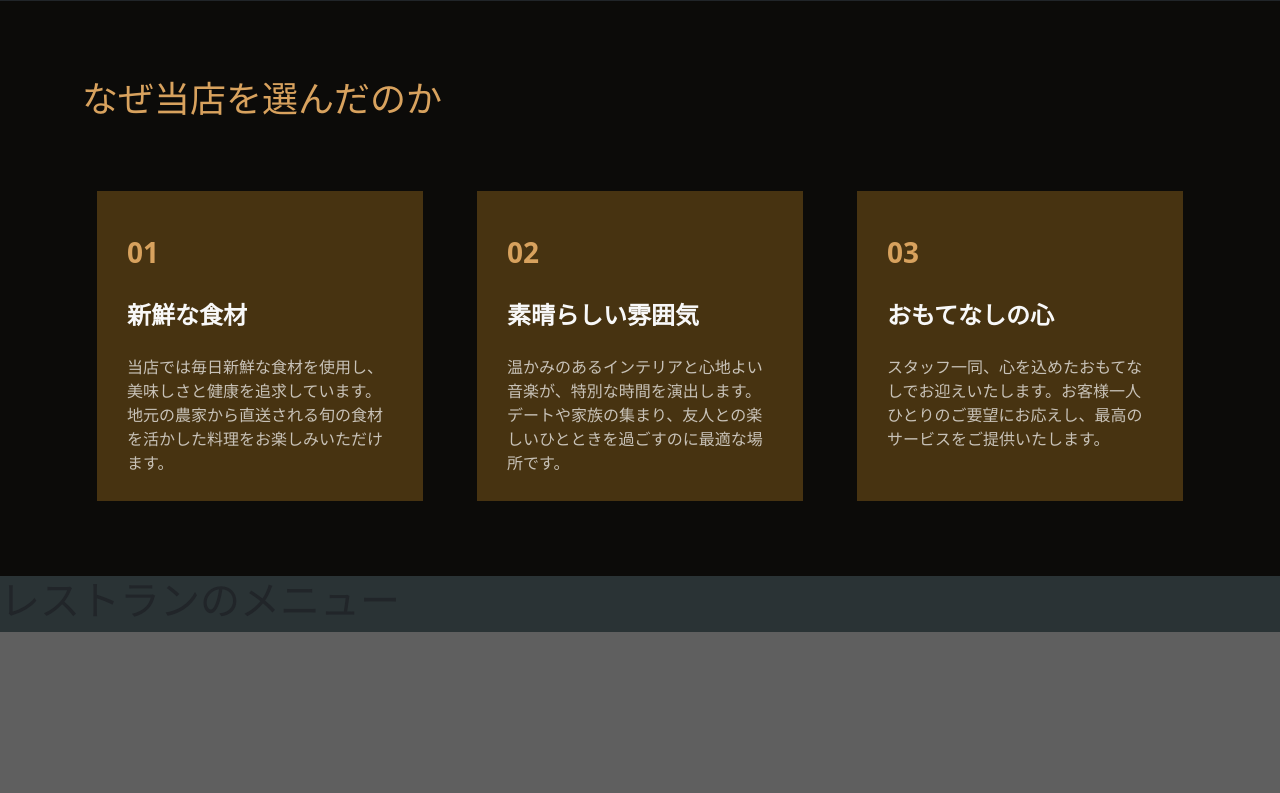
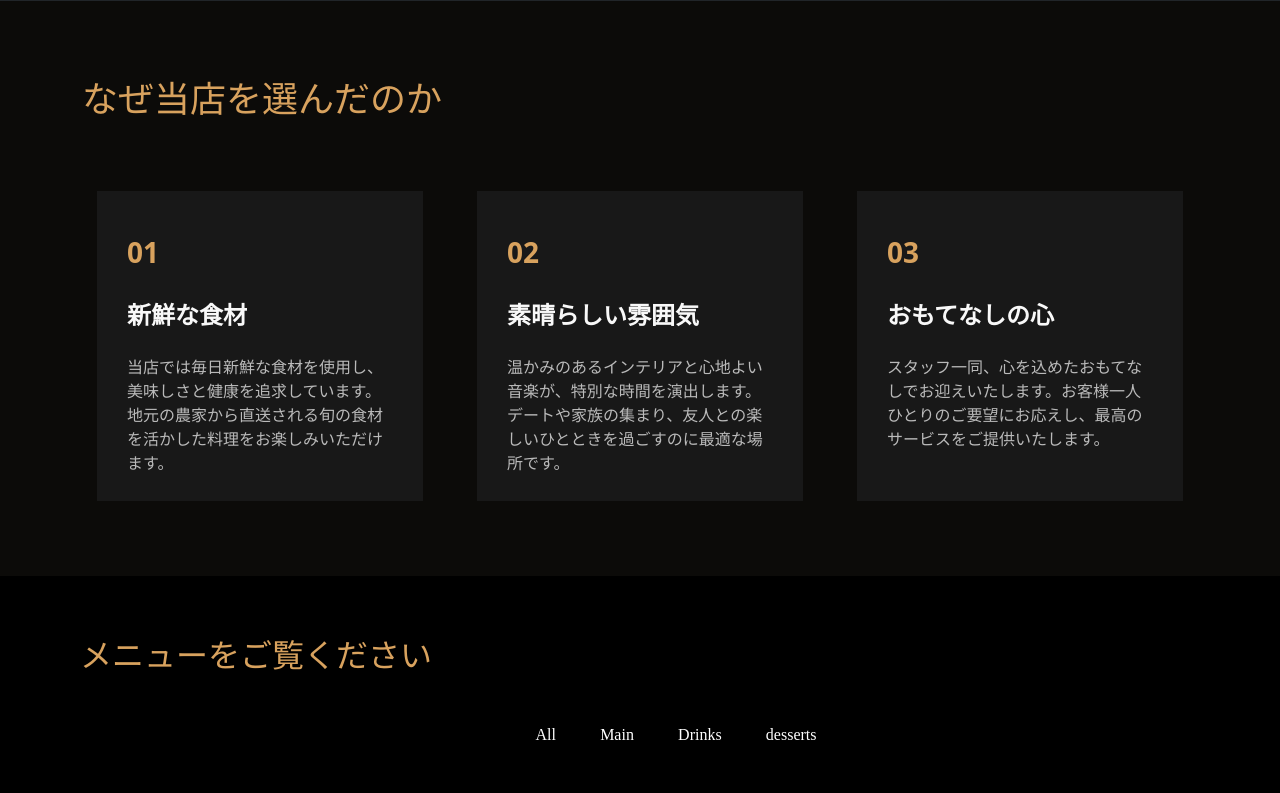
Before and after one commit to bardack134/restaurant-menu, a PHP site: page / in a window 1280 px wide. Shown: the part 1609-2402 px from the top of the page. Before the commit the page ends 2241 px from the top, so only its background shows below. Run offline with PHP 8.4, Linux system fonts and the light colour scheme.

Commit message:
creating menu script

```diff
--- a/index.html
+++ b/index.html
@@ -162,13 +162,24 @@
         </section>
 
         <!-- ------------------------------------- -->
-        <section id="menu" >
-            <h1>レストランのメニュー</h1>
-            <!-- buttons -->
-            <div class="container">
+        <section id="menu" class="" >
+            <div class="myContainer-menu">
+                <h2 class="gold-text">メニューをご覧ください</h2>
+                <!-- btn-container -->
+                <div class="white-text menu-nav-bar" >
+                    <ul >
+                        <li class="nav-item ">All</li>
+                        <li class="nav-item">Main</li>
+                        <li class="nav-item">Drinks</li>
+                        <li class="nav-item">desserts</li>
+                    </ul>
+                </div>
+                <!-- menu items -->
+                 <div>
 
+                 </div>
+            </div>
 
-            </div>
         </section>
 
 
--- a/scripts.js
+++ b/scripts.js
@@ -56,3 +56,21 @@ function NoShowModal() {
     // document.getElementsByTagName('video')[0].pause()
     document.getElementById('myVideo').pause()
     }
+
+
+// nav-items
+//script.js
+document.addEventListener('DOMContentLoaded',
+    function () {
+        const navItems = document
+            .querySelectorAll('.nav-item');
+
+        navItems.forEach(item => {
+            item.addEventListener('click',
+                function () {
+                    navItems.forEach(navItem => navItem
+                        .classList.remove('active'));
+                    this.classList.add('active');
+                });
+        });
+    });
--- a/styles.css
+++ b/styles.css
@@ -3,6 +3,7 @@ li a:hover {
     color: #D8A25E !important;
 
 }
+
 /* FINISH  NAV BAR */
 /* ---------------------------------------------------------------------------------- */
 
@@ -14,12 +15,13 @@ li a:hover {
     background-color: #2A3335;
 }
 
-h2,
+
 h3,
 h5,
 h6 {
     color: white !important;
 }
+
 /* END BODY  */
 /* ---------------------------------------------------------------------------------- */
 
@@ -114,19 +116,20 @@ section h2 span {
     /* https://www.w3schools.com/css/css_z-index.asp */
 }
 
-.myContainer{
-    margin:  10px 0px 30px 60px;
+.myContainer {
+    margin: 10px 0px 30px 60px;
     /* padding: 10px 10px 30px 30px; */
 
 }
 
-section img{
+section img {
     border: 5px solid grey;
 }
 
-section div h1{
+section div h1 {
     color: #D8A25E;
 }
+
 /* Finish section about us */
 /* ---------------------------------------------------------------------------------- */
 
@@ -134,7 +137,8 @@ section div h1{
 
 /* ---------------------------------------------------------------------------------- */
 /* MODAL Window in section "about us" */
-.hide-element {/* モーダルウィンドウが開かれたときに要素を非表示にする */
+.hide-element {
+    /* モーダルウィンドウが開かれたときに要素を非表示にする */
     opacity: 0;
 }
 
@@ -192,15 +196,15 @@ section div h1{
     scroll-margin-top: 50px;
 }
 
-.myCardTitle{
+.myCardTitle {
     padding: 1rem 3rem 3rem 0;
 }
 
 .myCard {
-    padding:  40px 30px;
+    padding: 40px 30px;
     margin: 15px;
-    background-color: #473311;
-    /* background-color: #FFF0DC; */
+    /* background-color: #473311; */
+    background-color: rgb(24, 24, 24);
     /* background-color: #F0BB78; */
     height: 310px;
 }
@@ -233,6 +237,7 @@ section div h1{
     font-weight: 700;
 
 }
+
 .why-us .myCard h4 {
     color: #f8f8f8;
     font-size: 24px;
@@ -243,3 +248,54 @@ section div h1{
 
 /*finish  section "why us" */
 /* ---------------------------------------------------------------------------------- */
+
+
+
+/* ---------------------------------------------------------------------------------- */
+/* START MY MENU */
+#menu {
+    background: #000000;
+
+}
+
+.gold-text {
+    color: #D8A25E;
+    ;
+}
+
+.white-text {
+    color: white;
+}
+
+.myContainer-menu {
+    padding: 60px 0px 30px 80px;
+
+}
+
+.menu-nav-bar {
+    text-align: center;
+
+}
+
+section div ul li {
+    list-style: none;
+    margin: 0 auto;
+    display: inline-block;
+    padding: 40px 40px 0 0;
+    position: relative;
+    text-decoration: none;
+    text-align: center;
+    font-family: arvo;
+}
+
+section div ul li:hover {
+    color: #D8A25E !important;
+    font-size: 23px;
+
+}
+
+.active {
+    color: #D8A25E;
+}
+/* FINISH MY MENU */
+/* ---------------------------------------------------------------------------------- */
```
